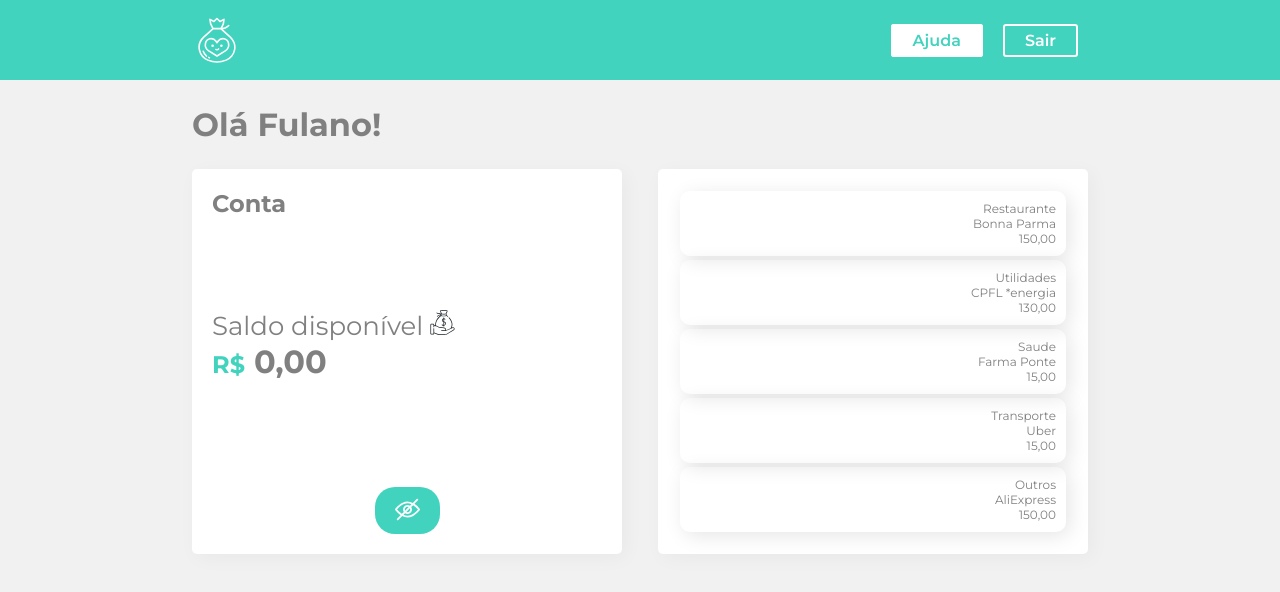
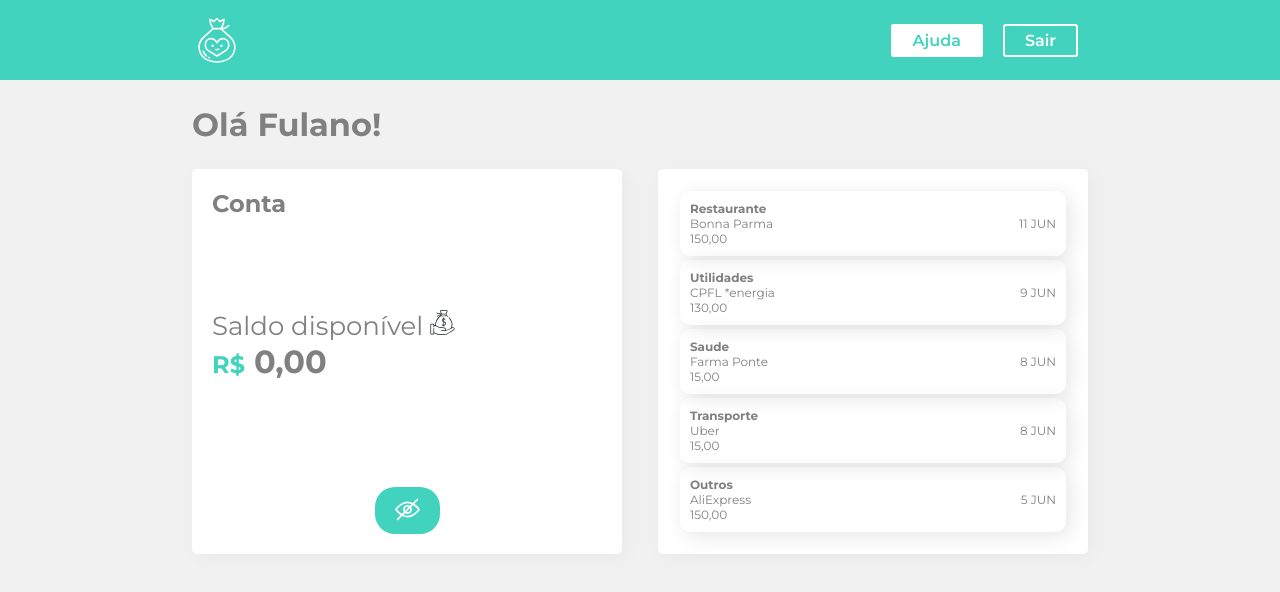
Before and after one commit to andrade-bruno/modalgr-training-process, a React (Create React App) app in the folder styled-components/: page / in a window 1280 px wide. Shown: the top 592 px of the page. Built offline with nearby package versions, Linux system fonts and the light colour scheme.

Commit message:
feat: Itens css adjustments

```diff
--- a/styled-components/src/Components/Itens/index.jsx
+++ b/styled-components/src/Components/Itens/index.jsx
@@ -6,7 +6,7 @@ const Container = styled.div`
   margin: 2px;
   display: flex;
   align-items: center;
-  justify-content: flex-end;
+  justify-content: space-between;
   padding: 10px;
   font-size: 12px;
 `
@@ -14,13 +14,17 @@ const Container = styled.div`
 const ItemStyle = styled.div`
   display: flex;
   flex-direction: column;
-  align-items: flex-end;
+  align-items: flex-start;
+
+  .text {
+    font-weight: bold;
+  }
 `
 
 const Item = ({type, from, value}) => {
   return (
     <ItemStyle>
-      <span>{type}</span>
+      <span className='text'>{type}</span>
       <span>{from}</span>
       <span>{value}</span>
     </ItemStyle>
@@ -31,6 +35,7 @@ const Itens = ({item}) => {
   return (
     <Container>
       <Item type={item.type} from={item.from} value={item.value} />
+      <span>{item.date}</span>
     </Container>
   )
 }
```
